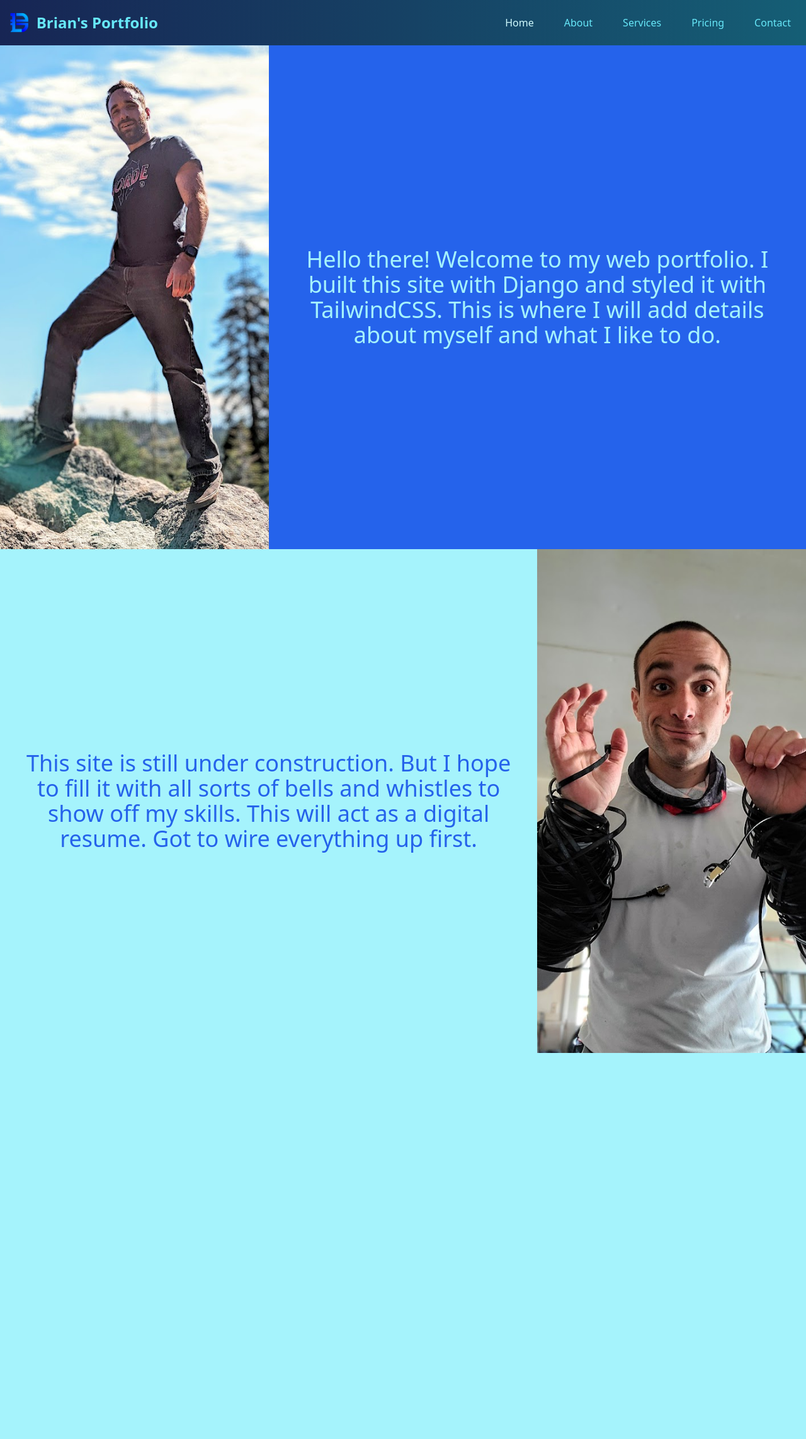
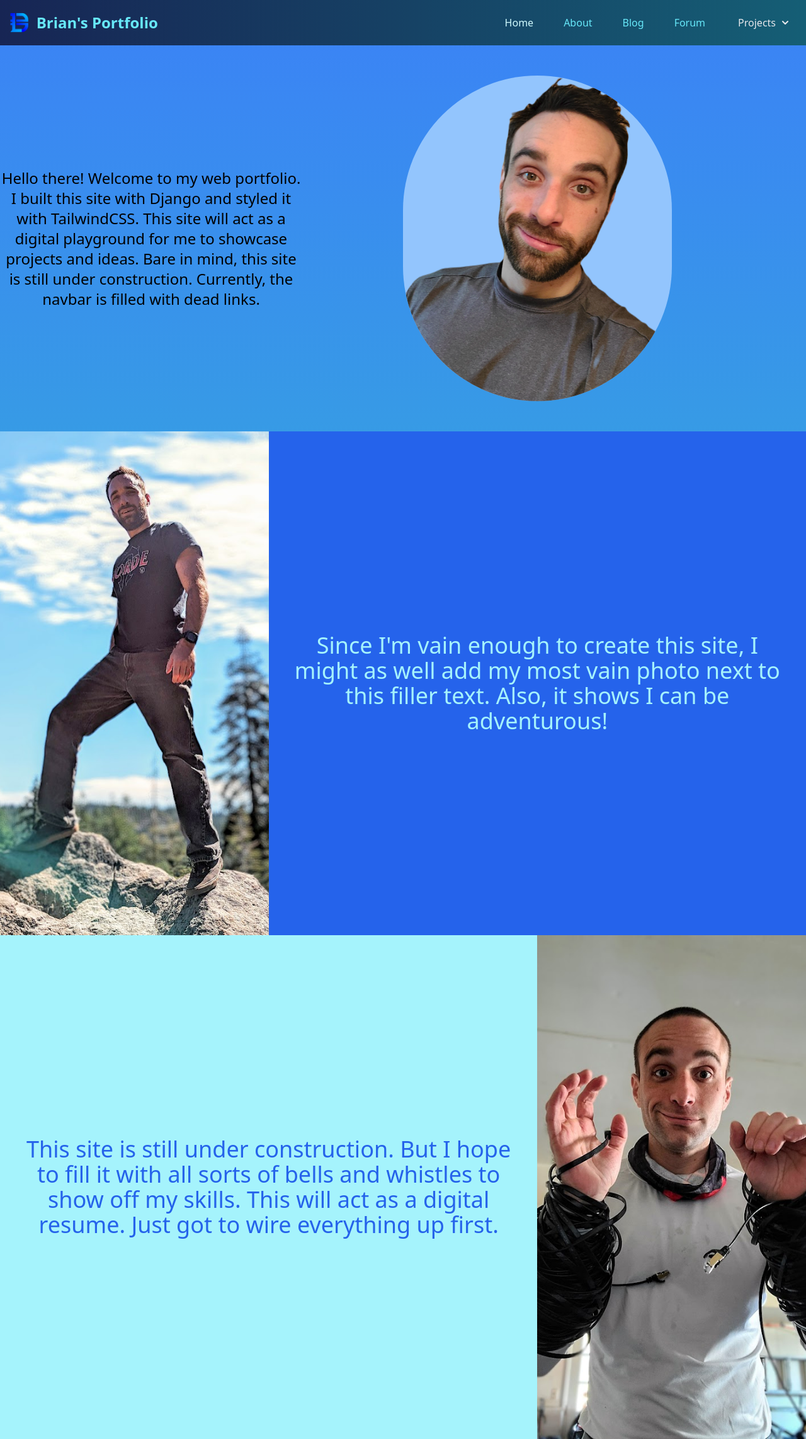
Before and after one commit to MacGuini/portfolio, a Django app: page / in a window 1280 px wide. Shown: the whole page at 63% size. Before the commit the page ends 1672 px from the top, so only its background shows below. Run offline with Django 4.2, Linux system fonts and the light colour scheme; some libraries are stand-ins or nearby versions.

Commit message:
Added section to index

```diff
--- a/templates/index.html
+++ b/templates/index.html
@@ -2,19 +2,31 @@
 {% load static %}
 {% block content %}
 
-<div class="flex flex-col md:flex-row bg-blue-600 min-h-screen mx-auto">
+<div class="container mx-auto flex flex-col md:flex-row" style="padding-top: 3rem; padding-bottom: 3rem;">
+    <div class="md:w-1/2 text-center my-auto md:pe-40">
+        <p class="text-2xl">Hello there! Welcome to my web portfolio. I built this site with Django and styled it with TailwindCSS. This site will act as a digital playground for me to showcase projects and ideas. Bare in mind, this site is still under construction. Currently, the navbar is filled with dead links.</p>
+    </div>
+    <div class="md:w-1/3">
+        <img class="rounded-full items-center bg-blue-300" src="{% static 'media/brian-alpha-selfie.png' %}" alt="">
+
+
+    </div>
+
+</div>
+
+<div class="flex flex-col md:flex-row bg-blue-600 min-h-screen">
     <div class="md:w-1/3">
         <img class="object-cover h-full w-full" src="{% static 'media/brian-epic-rock.jpg' %}" alt="">
     </div>
     <div class="md:w-2/3 text-center my-auto py-20 md:px-10 text-4xl bg-blue-600">
-        <p class="text-cyan-200">Hello there! Welcome to my web portfolio. I built this site with Django and styled it with TailwindCSS. This is where I will add details about myself and what I like to do.</p>
+        <p class="text-cyan-200">Since I'm vain enough to create this site, I might as well add my most vain photo next to this filler text. Also, it shows I can be adventurous!</p>
     </div>
 </div>
 
-<div class="flex flex-col md:flex-row bg-cyan-200 min-h-screen mx-auto">
+<div class="flex flex-col md:flex-row bg-cyan-200 min-h-screen">
 
     <div class="md:w-2/3 text-center my-auto py-20 px-3 md:px-10 text-4xl bg-cyan-200">
-        <p class="text-blue-600">This site is still under construction. But I hope to fill it with all sorts of bells and whistles to show off my skills. This will act as a digital resume. Got to wire everything up first.</p>
+        <p class="text-blue-600">This site is still under construction. But I hope to fill it with all sorts of bells and whistles to show off my skills. This will act as a digital resume. Just got to wire everything up first.</p>
     </div>
 
     <div class="md:w-1/3">
--- a/templates/main.html
+++ b/templates/main.html
@@ -9,7 +9,7 @@
         <!--TailwindCSS-->
         <script src="https://cdn.tailwindcss.com/"></script>
         <link href="https://cdn.tailwindcss.com/2.2.19/tailwind.min.css" rel="stylesheet">
-
+        <script src="{% static "js/custom.js" %}"></script>
 
 
 
--- a/templates/navbar.html
+++ b/templates/navbar.html
@@ -21,14 +21,33 @@
             <a href="#" class="block py-2 px-3 text-cyan-300 rounded hover:bg-blue-300 hover:text-blue-800 md:p-2 text-center">About</a>
           </li>
           <li>
-            <a href="#" class="block py-2 px-3 text-cyan-300 rounded hover:bg-blue-300 hover:text-blue-800 md:p-2 text-center">Services</a>
+            <a href="#" class="block py-2 px-3 text-cyan-300 rounded hover:bg-blue-300 hover:text-blue-800 md:p-2 text-center">Blog</a>
           </li>
           <li>
-            <a href="#" class="block py-2 px-3 text-cyan-300 rounded hover:bg-blue-300 hover:text-blue-800 md:p-2 text-center">Pricing</a>
+            <a href="#" class="block py-2 px-3 text-cyan-300 rounded hover:bg-blue-300 hover:text-blue-800 md:p-2 text-center">Forum</a>
           </li>
           <li>
-            <a href="#" class="block py-2 px-3 text-cyan-300 rounded hover:bg-blue-300 hover:text-blue-800 md:p-2 text-center">Contact</a>
-          </li>
+            <button id="dropdownNavbarLink" data-dropdown-toggle="dropdownNavbar" class="flex items-center justify-between w-full py-2 px-3 bg-transparent text-gray-200 rounded">Projects<svg class="w-2.5 h-2.5 ms-2.5" aria-hidden="true" xmlns="http://www.w3.org/2000/svg" fill="none" viewBox="0 0 10 6">
+              <path stroke="currentColor" stroke-linecap="round" stroke-linejoin="round" stroke-width="2" d="m1 1 4 4 4-4"/>
+              </svg></button>
+            <!-- Dropdown menu -->
+            <div id="dropdownNavbar" class="z-10 hidden font-normal bg-blue-900 divide-y divide-blue-950 rounded-lg shadow w-44 text-center">
+                <ul class="py-2 text-sm text-cyan-400" aria-labelledby="dropdownLargeButton">
+                  <li>
+                    <a href="#" class="block px-4 py-2 hover:bg-blue-400 hover:text-blue-900">More</a>
+                  </li>
+                  <li>
+                    <a href="#" class="block px-4 py-2 hover:bg-blue-400 hover:text-blue-900">To</a>
+                  </li>
+                  <li>
+                    <a href="#" class="block px-4 py-2 hover:bg-blue-400 hover:text-blue-900">Come</a>
+                  </li>
+                </ul>
+                <div class="py-1">
+                  <a href="#" class="block px-4 py-2 text-sm text-gray-300 hover:bg-blue-400 hover:text-gray-900">Sign out</a>
+                </div>
+            </div>
+        </li>
         </ul>
       </div>
     </div>
```
